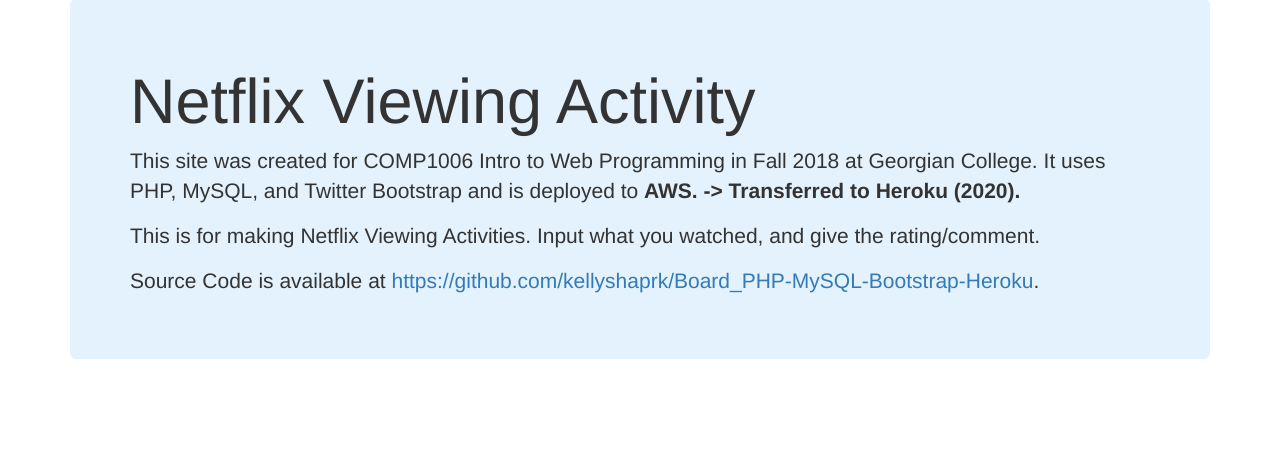
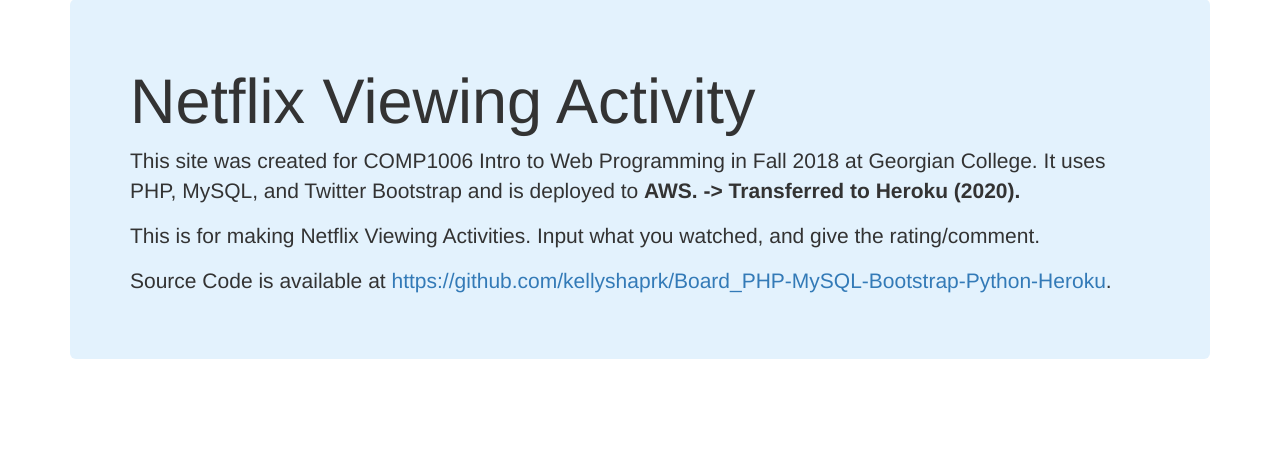
Before and after one commit to kellyshaprk/Board_PHP-MySQL-Bootstrap-Python-Heroku, a PHP site: page /default.php in a window 1280 px wide. Shown: the part 73-523 px from the top of the page. Run offline with PHP 8.4, Linux system fonts and the light colour scheme; some libraries are stand-ins or nearby versions.

Commit message:
git addr

```diff
--- a/default.php
+++ b/default.php
@@ -9,7 +9,7 @@
         <p>This site was created for COMP1006 Intro to Web Programming in Fall 2018 at Georgian College.
             It uses PHP, MySQL, and Twitter Bootstrap and is deployed to <b>AWS. -> Transferred to Heroku (2020). <b></p>
         <p>This is for making Netflix Viewing Activities. Input what you watched, and give the rating/comment. </p>
-        <p>Source Code is available at <a href="https://github.com/kellyshaprk/Board_PHP-MySQL-Bootstrap-Heroku" target="_blank"> https://github.com/kellyshaprk/Board_PHP-MySQL-Bootstrap-Heroku</a>.</p>
+        <p>Source Code is available at <a href="https://github.com/kellyshaprk/Board_PHP-MySQL-Bootstrap-Python-Heroku" target="_blank"> https://github.com/kellyshaprk/Board_PHP-MySQL-Bootstrap-Python-Heroku</a>.</p>
     </div>
 </main>
 
```
